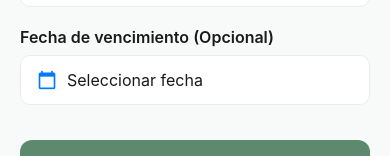
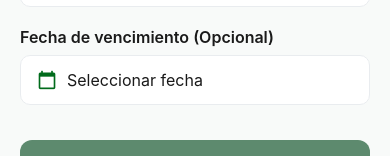
Before and after one commit to Juan-2703/Barra-de-Tareas, a React Native app in the folder TaskBar/: screen /CreateTask in a window 390 px wide. Shown: the part 285-441 px from the top of the page. Built offline with nearby package versions, Linux system fonts and the light colour scheme.

Commit message:
Cambio el color del Icon

```diff
--- a/TaskBar/src/screens/CreateTaskScreen.tsx
+++ b/TaskBar/src/screens/CreateTaskScreen.tsx
@@ -65,7 +65,7 @@ export const CreateTaskScreen = () => {
               style={[styles.dateButton, { backgroundColor: theme.card, borderColor: theme.border }]}
               onPress={() => setShowPicker(true)}
             >
-              <MaterialIcons name="calendar-today" size={20} color="#007AFF" />
+              <MaterialIcons name="calendar-today" size={20} color="#006b1b" />
               <Text style={[styles.dateButtonText, { color: theme.text }]}>
                 {fecha ? fecha.toLocaleDateString() : 'Seleccionar fecha'}
               </Text>
```
